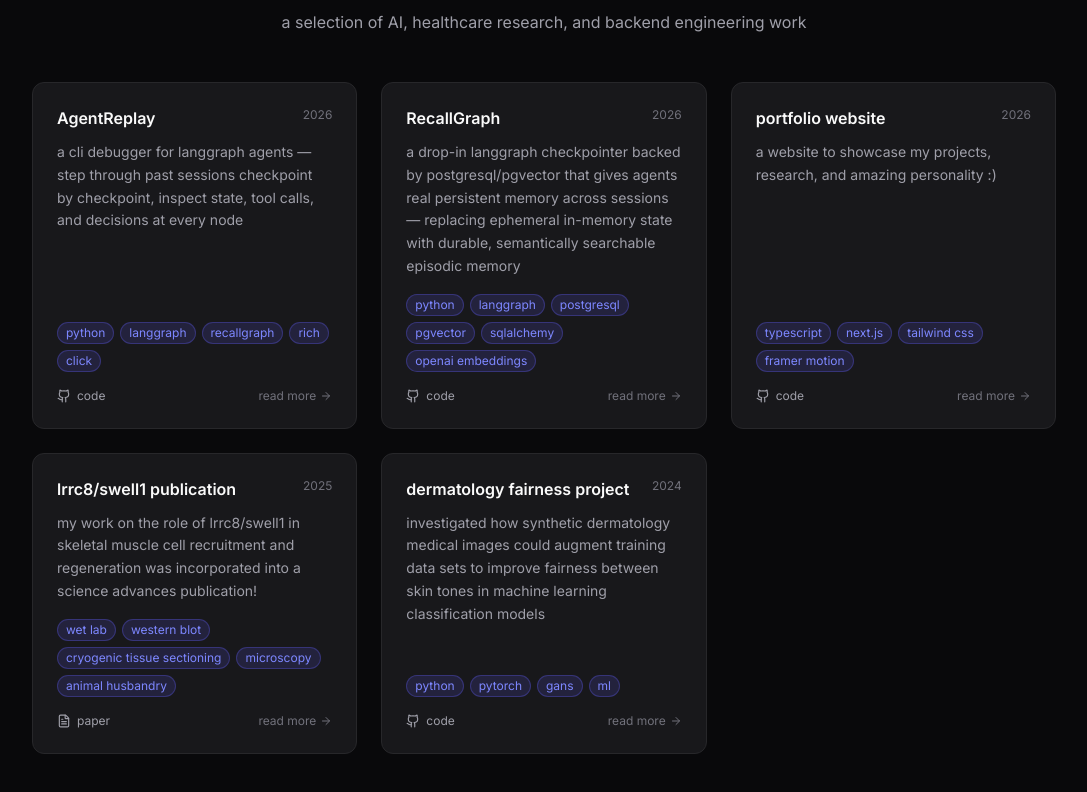
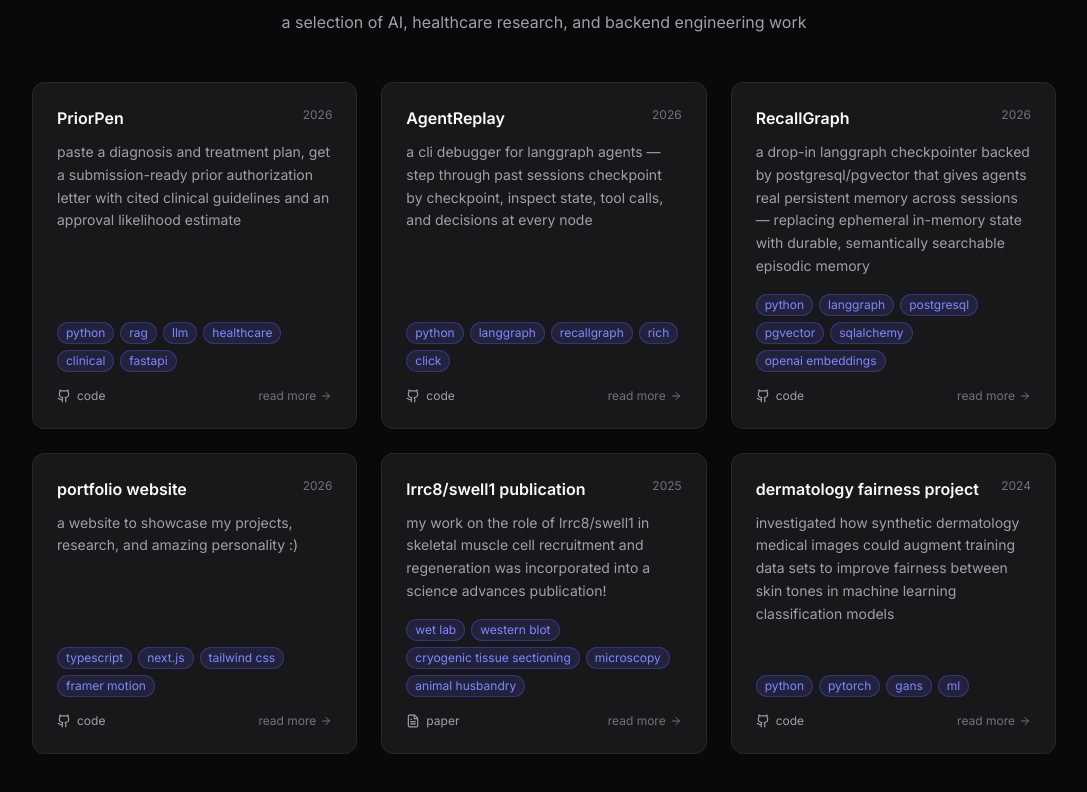
Before and after one commit to E10Feng/portfolio, a Next.js app: page / in a window 1280 px wide. Shown: the part 934-1726 px from the top of the page, without its empty margins (96-1183 px from the left). Built offline with nearby package versions, Linux system fonts and the light colour scheme.

Commit message:
add PriorPen to projects

```diff
--- a/src/data/projects.ts
+++ b/src/data/projects.ts
@@ -70,6 +70,23 @@ export const projects: ProjectItem[] = [
     ]
   },
   {
+    id: "prior-pen",
+    title: "PriorPen",
+    description:
+      "paste a diagnosis and treatment plan, get a submission-ready prior authorization letter with cited clinical guidelines and an approval likelihood estimate",
+    techStack: ["python", "rag", "llm", "healthcare", "clinical", "fastapi"],
+    links: {
+      github: "https://github.com/E10Feng/prior-pen",
+    },
+    featured: true,
+    year: 2026,
+    date: "2026-03-31",
+    content: [
+      { type: "text", content: "Prior authorization is one of the most time-consuming bottlenecks in clinical workflows — doctors and care staff spend hours drafting letters to insurance companies, often with no guarantee of approval. PriorPen solves this by turning a diagnosis and treatment plan into a complete, clinically-cited prior authorization submission in seconds." },
+      { type: "text", content: "The system uses a RAG pipeline over clinical guideline documents to pull relevant citations, combines that with the patient's diagnosis and proposed treatment, and generates a well-structured prior auth letter tailored to the specific insurance requirements. It also provides an approval likelihood estimate based on the strength of clinical evidence and policy matching." }
+    ]
+  },
+  {
     id: "derm-fairness-project",
     title: "dermatology fairness project",
     description:
```
